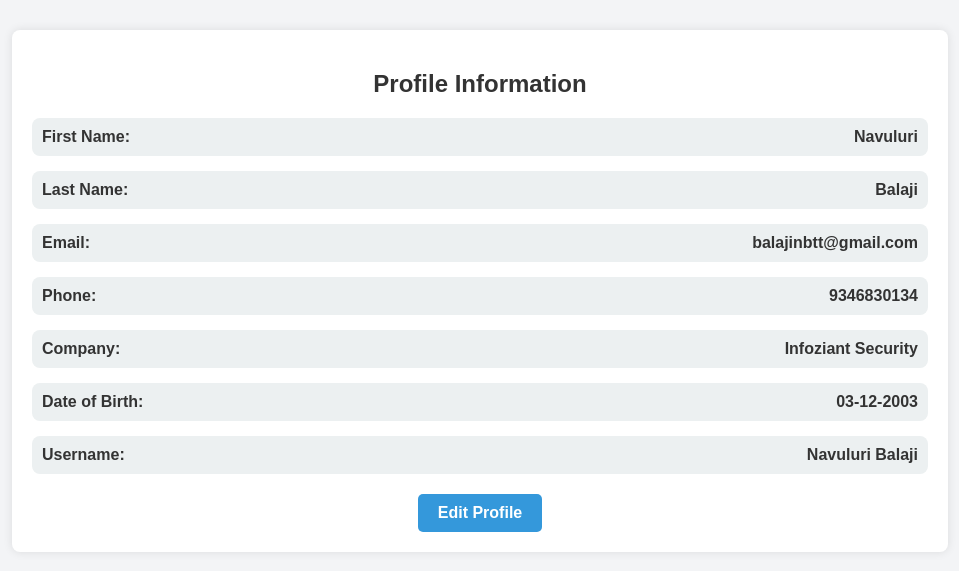
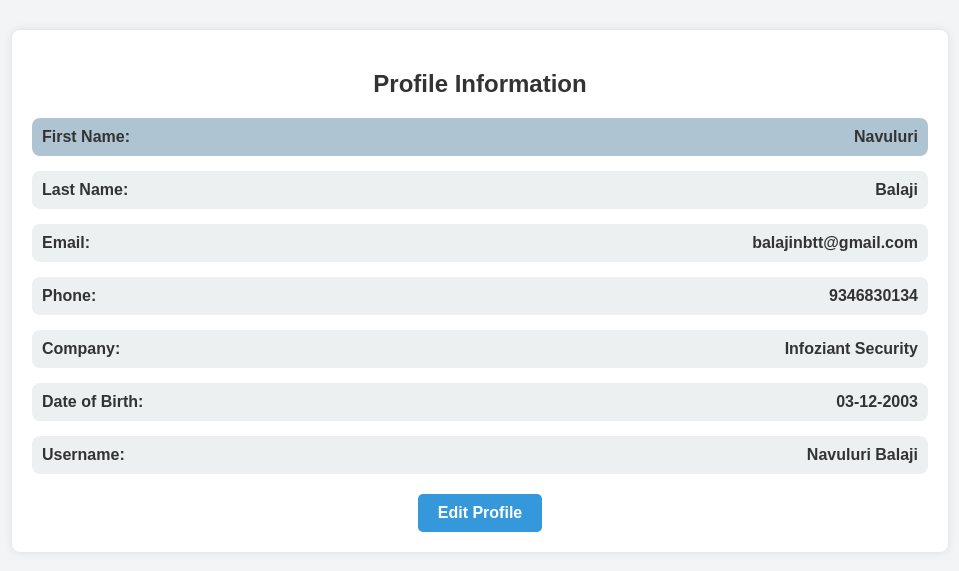
Before and after one commit to NavuluriBalaji/Financial_Management_System, a Flask app: template templates/profile.html in a window 1280 px wide, with the pointer over the restyled element. Shown: the part 88-659 px from the top of the page, without its empty margins (160-1119 px from the left). Run offline with Flask 3, Linux system fonts and the light colour scheme; the template is opened without the code that fills it: values that come from a table or form of the project are taken from there, others are empty.

Commit message:
selection row hgihlight

```diff
--- a/templates/profile.html
+++ b/templates/profile.html
@@ -40,6 +40,10 @@
             padding: 10px;
             background: #ecf0f1;
             border-radius: 8px;
+        }
+
+        .profile-item:hover {
+            background-color: #afc4d2;
         }
 
         .profile-item span {
```
